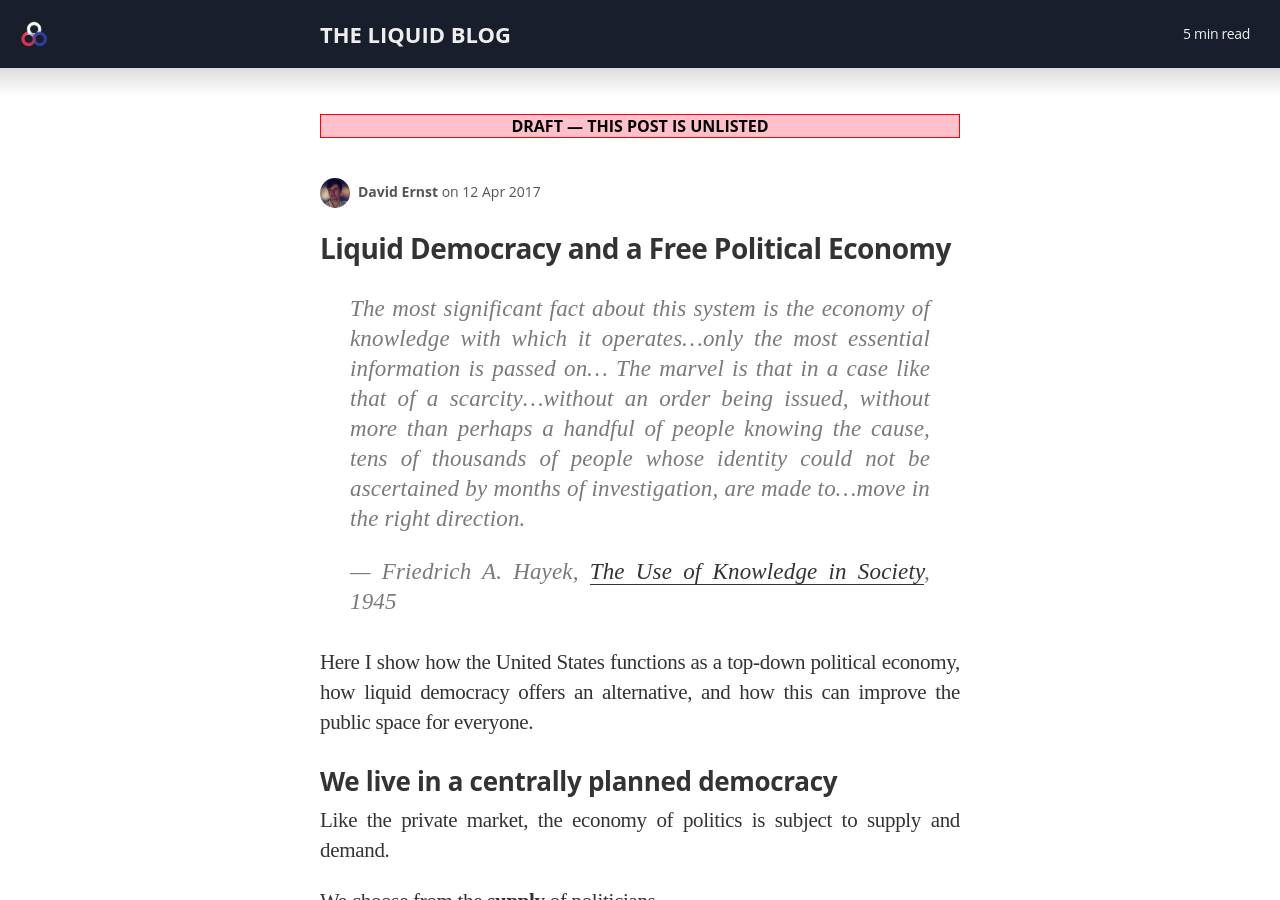
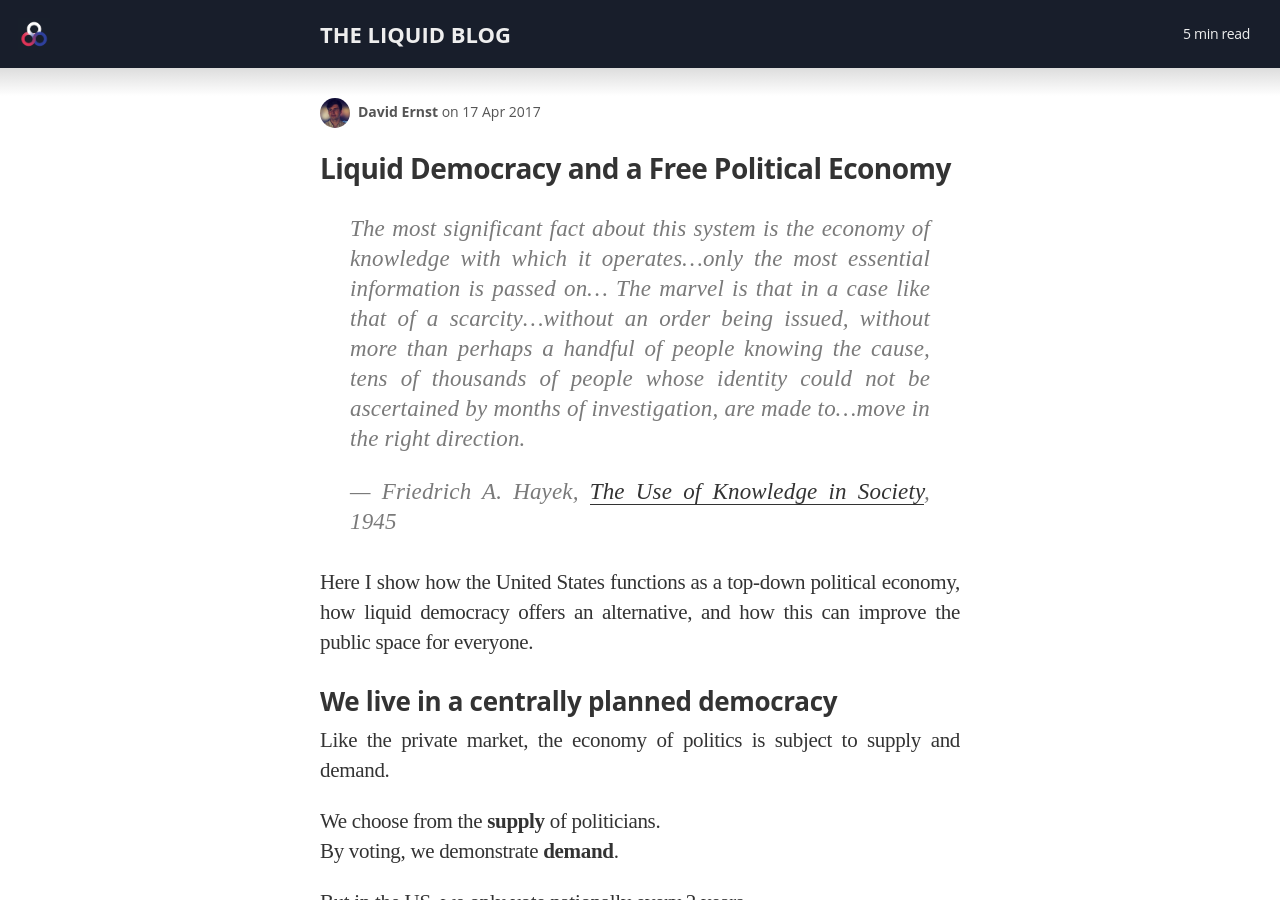
Before and after one commit to voteliquid/blog, a Jekyll site: the page built from _posts/2017-04-17-liquid-democracy-and-a-free-political-economy.md, in a window 1280 px wide and 900 px high. Built offline with Jekyll 4.4.1, drawn with Linux system fonts in a browser that asks for light colours; nearby versions of some CDN libraries; some web fonts are replaced; some of the changed text lies outside the part shown.

Commit message:
Publish LD & a free political economy

```diff
--- a/_posts/2017-04-12-liquid-democracy-and-a-free-political-economy.md
+++ b/_posts/2017-04-17-liquid-democracy-and-a-free-political-economy.md
@@ -2,9 +2,8 @@
 layout: post
 title: Liquid Democracy and a Free Political Economy
 author: davidernst
-date: 2017-04-12
+date: 2017-04-17
 excerpt: 'Here I show how the United States functions as a top-down political economy, how liquid democracy offers an alternative, and how this can improve the public space for everyone.'
-unlisted: true
 thanks: Thanks to Sergey Piterman, Jessica Kaller, and Nick Sippl-Swezey.
 ---
 
@@ -53,7 +52,7 @@
 
 ### Creating a smarter democracy
 
-![](/assets/article_images/2017-04-12-liquid-democracy-and-a-free-political-economy/network_topologies.png)
+![](/assets/article_images/2017-04-17-liquid-democracy-and-a-free-political-economy/network_topologies.png)
 
 Because it includes so much more signaling information, liquid democracy can create better leaders and more widely supported policies.
 
```
Also changed, not shown: assets/article_images/2017-04-17-liquid-democracy-and-a-free-political-economy/network_topologies.png (renamed from assets/article_images/2017-04-12-liquid-democracy-and-a-free-political-economy/network_topologies.png), 2 other files.
